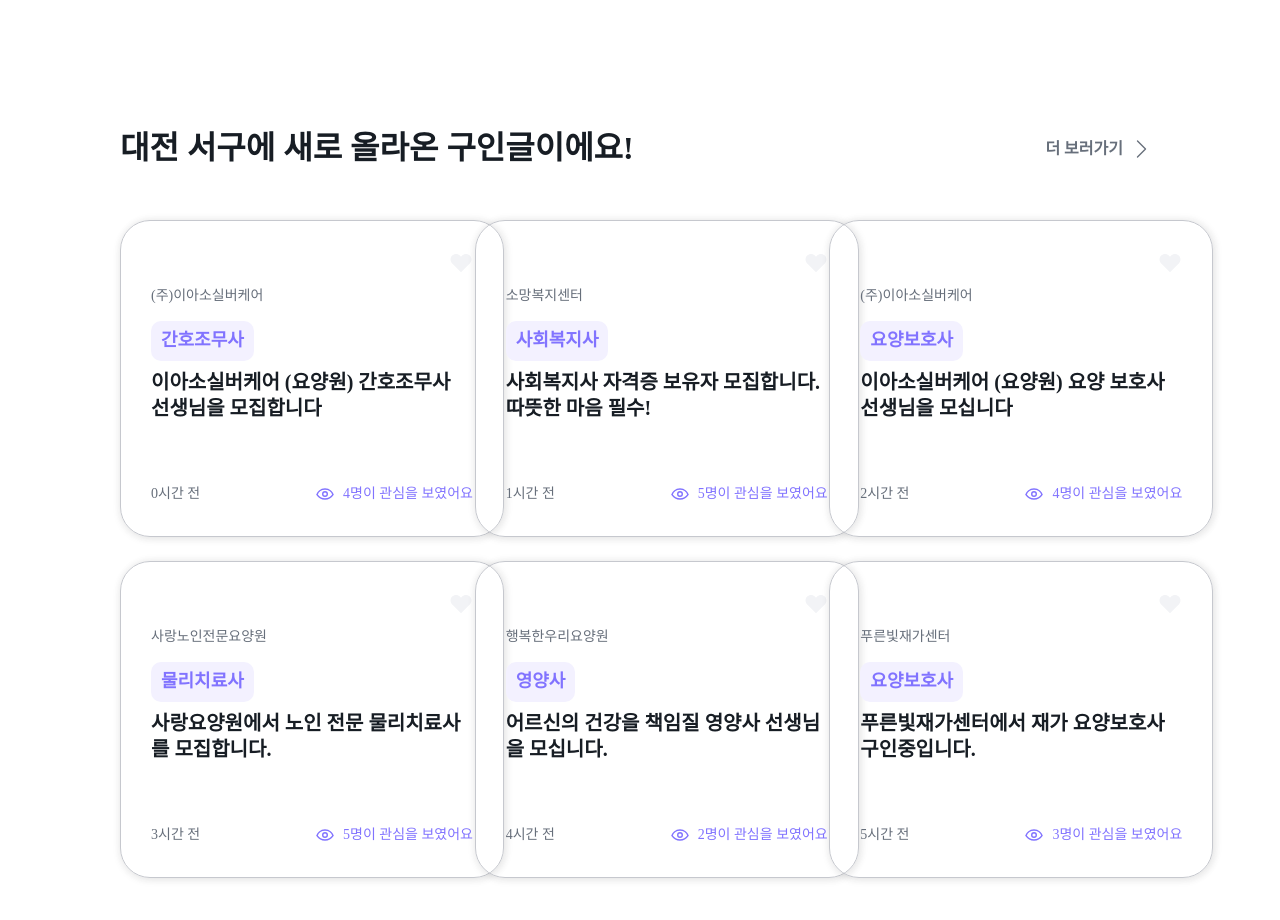
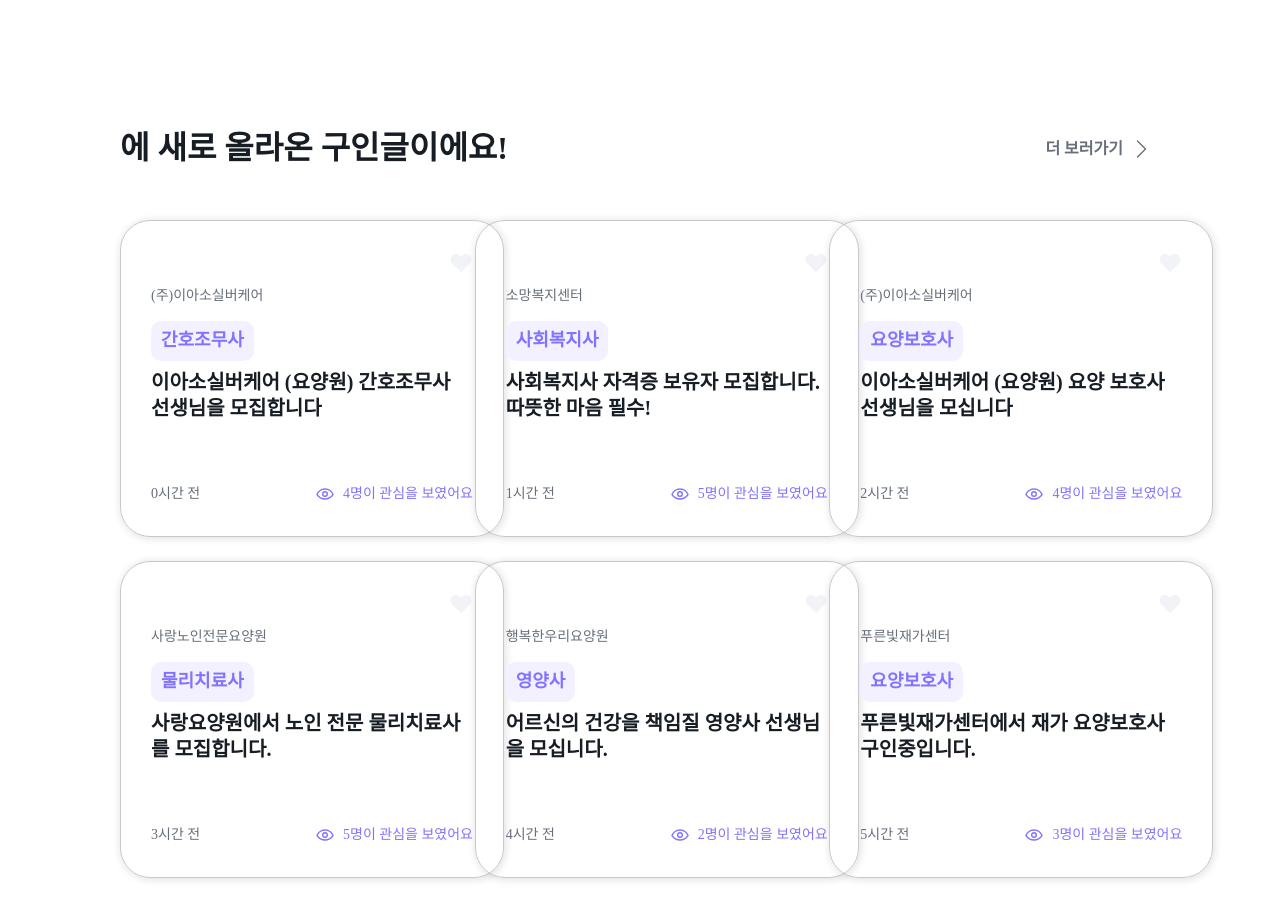
Before and after one commit to mooneran/mooneran, a React (Vite) app: page / in a window 1280 px wide. Shown: the part 1220-2140 px from the top of the page. Built offline with nearby package versions, Linux system fonts and the light colour scheme; no server answers.

Commit message:
chore: [#84] 홈 새로운 구인글 지역명 연결

```diff
--- a/src/pages/home/components/HomeRecruit.tsx
+++ b/src/pages/home/components/HomeRecruit.tsx
@@ -2,6 +2,7 @@ import Arrow from '@assets/icons/arrow.svg?react';
 import Recruit from '@utils/data/home/RecruitDummy';
 import Like from '@assets/icons/like.svg?react';
 import Eye from '@assets/icons/purpleeye.svg?react';
+import { useUserStore } from '@store/useUserStore';
 
 interface RecruitItem {
   id: number;
@@ -13,6 +14,7 @@ interface RecruitItem {
 }
 
 const HomeRecruit = () => {
+  const regionName = useUserStore((state) => state.regionName);
   const sortByTime = (a: RecruitItem, b: RecruitItem): number => {
     const timeA = Number(a.time) || 0;
     const timeB = Number(b.time) || 0;
@@ -22,7 +24,7 @@ const HomeRecruit = () => {
     <div>
       <div className="mb-[50px] flex items-center justify-between">
         <div className="text-gray-900 font-T02-B">
-          대전 서구에 새로 올라온 구인글이에요!
+          {regionName}에 새로 올라온 구인글이에요!
         </div>
         <div className="flex cursor-pointer flex-row items-center text-gray-500 font-B02-SB">
           더 보러가기
@@ -34,7 +36,7 @@ const HomeRecruit = () => {
         {[...Recruit].sort(sortByTime).map((item: RecruitItem) => (
           <div
             key={item.id}
-            className="shadow-shadow2 flex h-auto w-[384px] flex-col items-start rounded-[30px] border-[1.2px] border-gray-300 p-[30px]"
+            className="flex h-auto w-[384px] flex-col items-start rounded-[30px] border-[1.2px] border-gray-300 p-[30px] shadow-shadow2"
           >
             <div className="flex w-full flex-col items-end">
               <Like />
```
